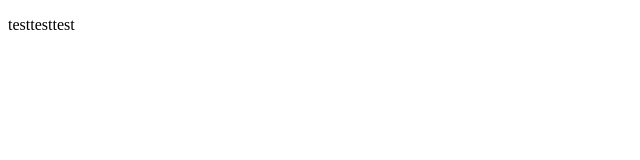
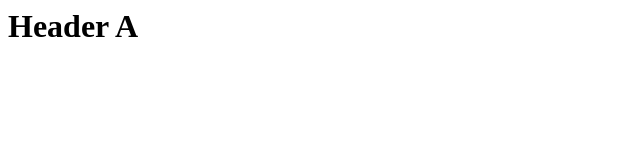
Before and after one commit to Dejfuska/studia2, a plain HTML site: page index.html in a window 1280 px wide. Shown: the whole page, without its empty margins (0-640 px from the left). Drawn offline with Linux system fonts and the light colour scheme.

Commit message:
Header design A

```diff
--- a/index.html
+++ b/index.html
@@ -1,9 +1 @@
-<!DOCTYPE html>
-<html>
-<head>
-<title>Moj projekt</title>
-</head>
-<body>
-<p>testtesttest</p>
-</body>
-</html>
+<h1>Header A</h1>
```
